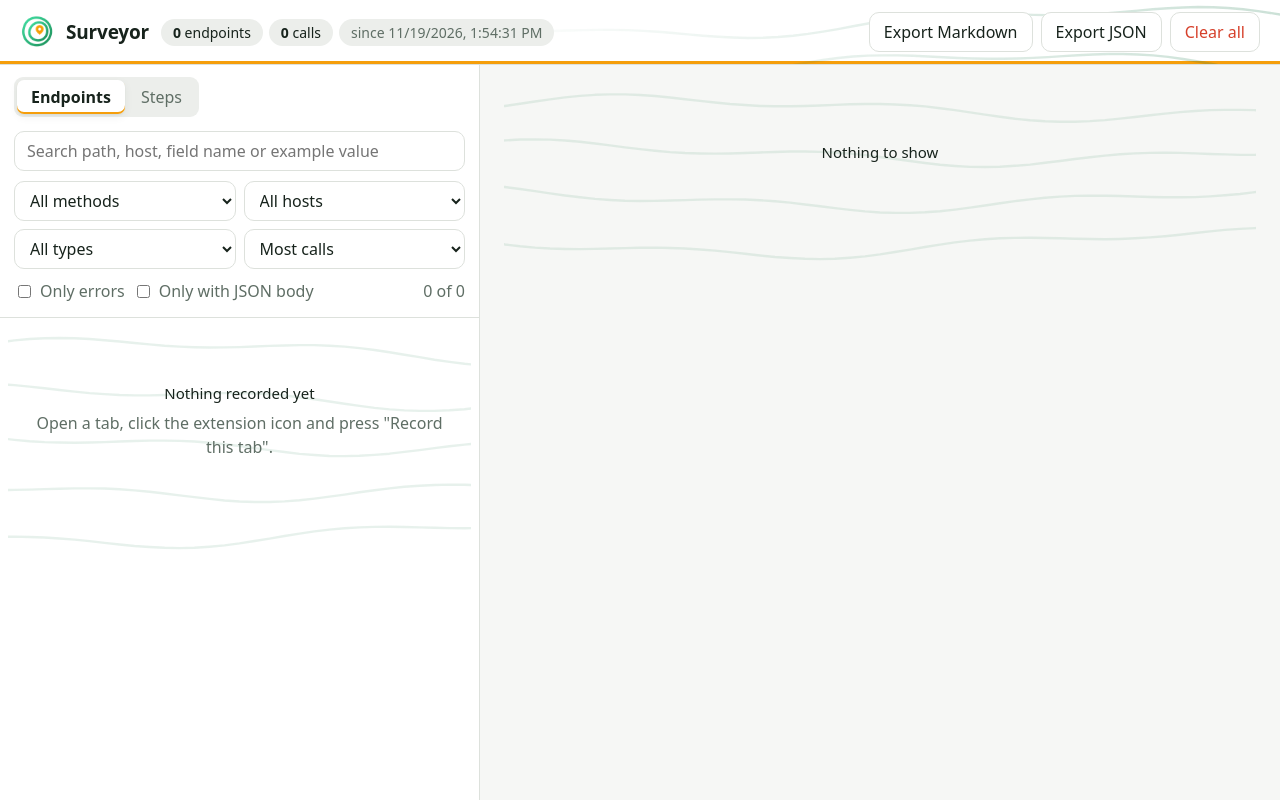
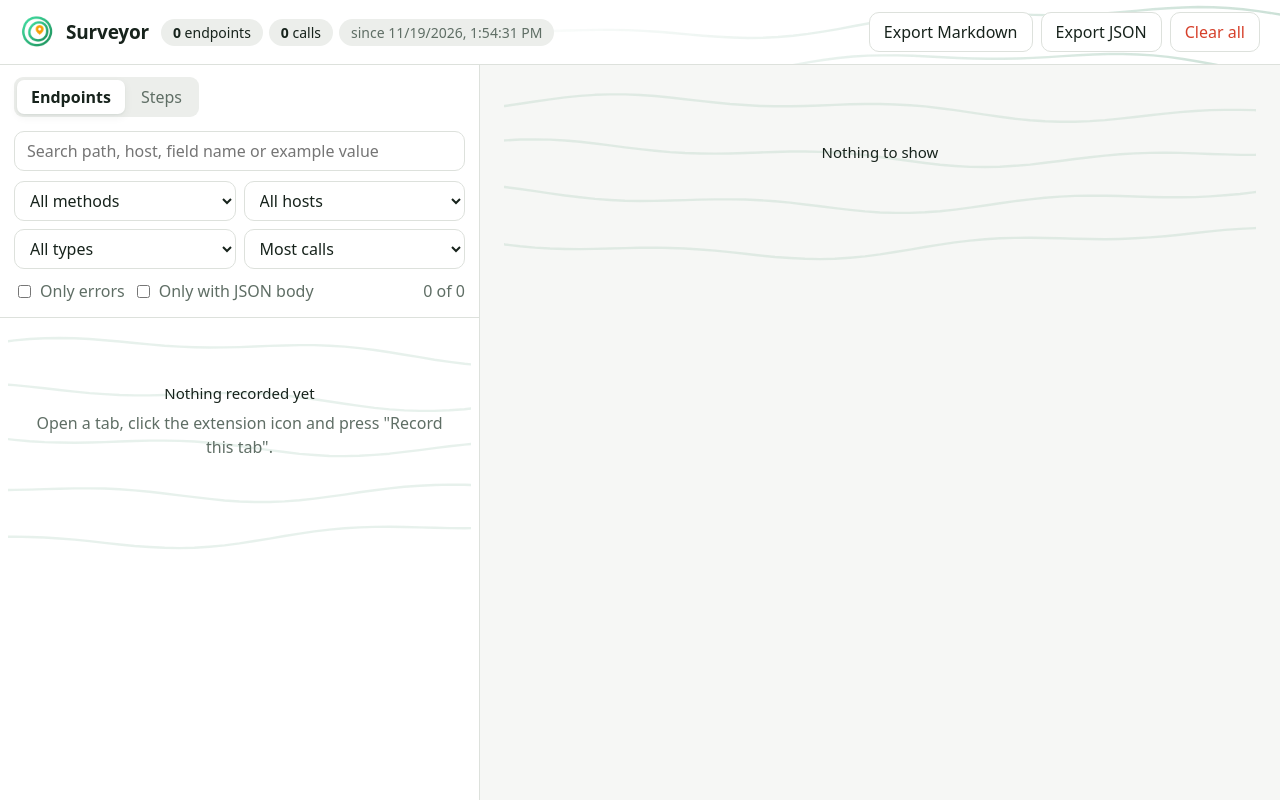
Before and after one commit to lexvanwalsem/endpoint-recorder, a website with bundled scripts: page viewer.html in a window 1280 px wide. Built offline with nearby package versions, Linux system fonts and the light colour scheme; some packages are replaced by stand-ins of ours.

Commit message:
Remove the amber header line and tab underline: keep the style subtle

```diff
--- a/package.json
+++ b/package.json
@@ -1,6 +1,6 @@
 {
   "name": "surveyor",
-  "version": "0.11.2",
+  "version": "0.11.3",
   "private": true,
   "license": "MIT",
   "description": "The missing manual for undocumented APIs: a Chrome extension that records the network calls of one tab and documents endpoints, fields, steps and data flow.",
--- a/viewer.css
+++ b/viewer.css
@@ -158,7 +158,6 @@ header { background: var(--surface) var(--topo) 0 0 / 900px 360px repeat; }
 #right { background: var(--bg); }
 header {
   background: var(--surface); position: relative; overflow: hidden;
-  box-shadow: inset 0 -3px 0 var(--amber);
 }
 header > * { position: relative; }
 header::before {
@@ -169,4 +168,3 @@ header::before {
   pointer-events: none;
 }
 .empty { background: var(--topo-soft) 50% 100% / 900px 360px repeat-x; padding-bottom: 96px; }
-.seg button.active { box-shadow: var(--shadow), inset 0 -2px 0 var(--amber); }
```
Also changed, not shown: docs/full-view.png, docs/steps.png, manifest.json.
